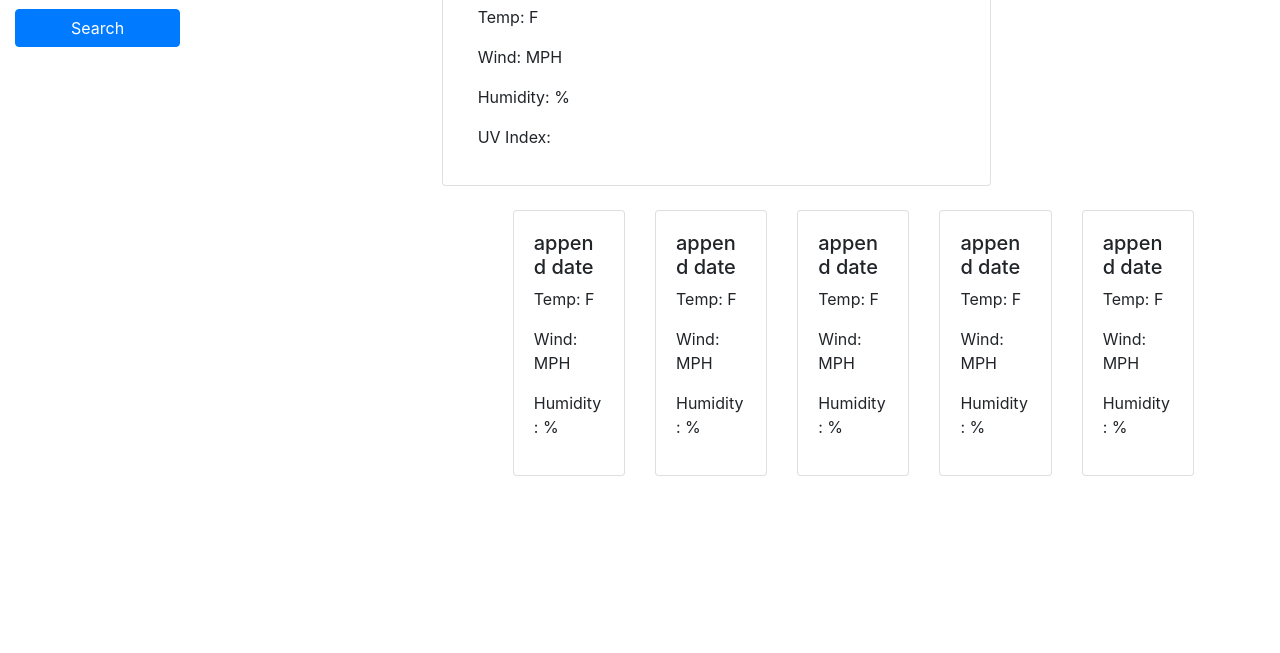
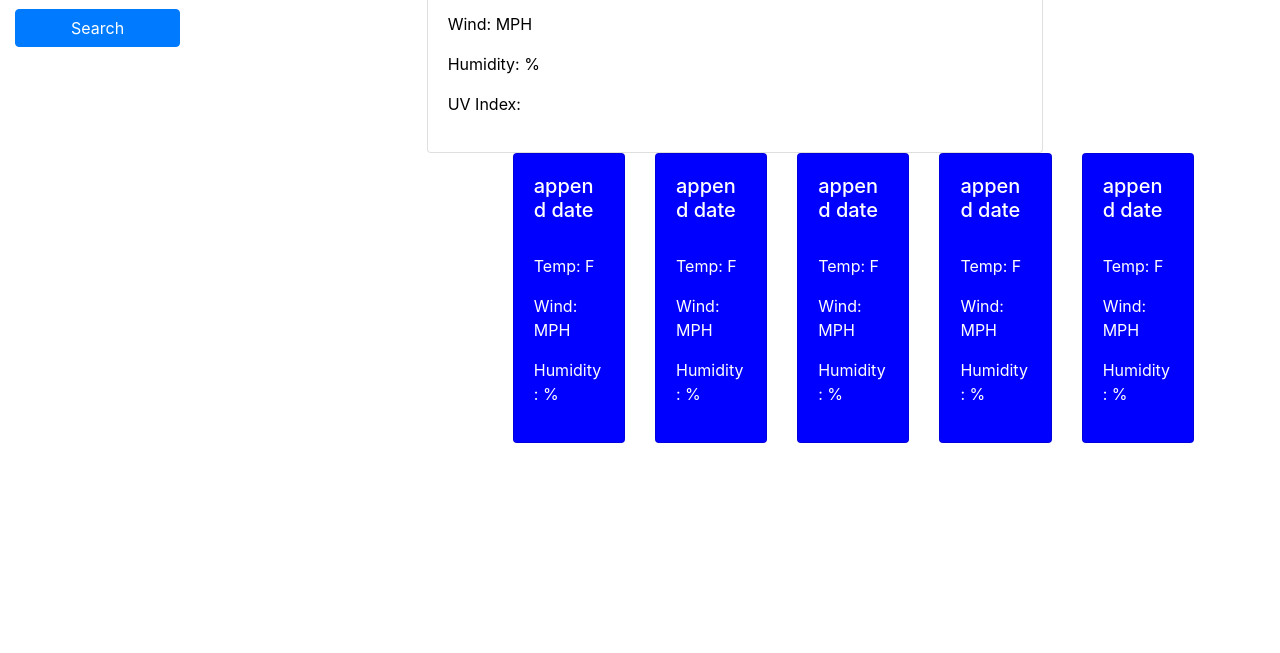
Before and after one commit to Jordan1570/weather-dashboard, a plain HTML site: page index.html in a window 1280 px wide. Shown: the part 147-800 px from the top of the page. Drawn offline with nearby package versions, Linux system fonts and the light colour scheme.

Commit message:
completed current weather card except the city name and date

```diff
--- a/index.html
+++ b/index.html
@@ -28,14 +28,13 @@
 
                 </ul>
             </div>
-            <div class="col-sm-8">
+
+            <div class="col-sm-8 flexDisplay">
                 <!-- forecast -->
-                <div class='.container-fluid'>
 
                 <div class='row'>
                     <!--current weather-->
-                        <div class='col-sm mb-4'>
-                            <div class="card col-sm-8">
+                    <div class="card currentDisplay">
                         <div class="card-body">
                             <h3> <span id='searchedCityName'></span>append city name with data as text context
                             </h3>
@@ -43,7 +42,6 @@
                             <p>Wind: <span id='windOfSearchedCity'></span> MPH</p>
                             <p>Humidity: <span id='humidityOfSearchedCity'></span> %</p>
                             <p>UV Index: <span id='uvIndexOfSearchedCity'></span></p>
-                                </div>
                         </div>
                     </div>
                 </div>
@@ -55,11 +53,12 @@
                     <div class="col-2 offset-sm-1">
                         <div class="card">
                             <div class="card-body">
-                                    <h5> <span id='FiveDayForecastCityOne'></span>append date
+                                <h5> <span id='forecast-title-0'></span>append date
                                 </h5>
-                                    <p>Temp: <span id='FiveDayForecastOneTemp'></span> F</p>
-                                    <p>Wind: <span id='FiveDayForecastOneWind'></span> MPH</p>
-                                    <p>Humidity: <span id='FiveDayForecastOneHumidity'></span> %</p>
+                                <img src>
+                                <p>Temp: <span id='temp-tag-0'></span> F</p>
+                                <p>Wind: <span id='wind-tag-0'></span> MPH</p>
+                                <p>Humidity: <span id='humidity-tag-0'></span> %</p>
                             </div>
                         </div>
                     </div>
@@ -67,11 +66,12 @@
                     <div class="col-2">
                         <div class="card">
                             <div class="card-body">
-                                    <h5> <span id='FiveDayForecastCityTwo'></span>append date
+                                <h5> <span id='forecast-title-1'></span>append date
                                 </h5>
-                                    <p>Temp: <span id='FiveDayForecastTwoTemp'></span> F</p>
-                                    <p>Wind: <span id='FiveDayForecastTwoWind'></span> MPH</p>
-                                    <p>Humidity: <span id='FiveDayForecastTwoHumidity'></span> %</p>
+                                <img src>
+                                <p>Temp: <span id='temp-tag-1'></span> F</p>
+                                <p>Wind: <span id='wind-tag-1'></span> MPH</p>
+                                <p>Humidity: <span id='humidity-tag-1'></span> %</p>
                             </div>
                         </div>
                     </div>
@@ -79,11 +79,12 @@
                     <div class="col-2">
                         <div class="card">
                             <div class="card-body">
-                                    <h5> <span id='FiveDayForecastCityThree'></span>append date
+                                <h5> <span id='forecast-title-2'></span>append date
                                 </h5>
-                                    <p>Temp: <span id='FiveDayForecastThreeTemp'></span> F</p>
-                                    <p>Wind: <span id='FiveDayForecastThreeWind'></span> MPH</p>
-                                    <p>Humidity: <span id='FiveDayForecastThreeHumidity'></span> %</p>
+                                <img src>
+                                <p>Temp: <span id='temp-tag-2'></span> F</p>
+                                <p>Wind: <span id='wind-tag-2'></span> MPH</p>
+                                <p>Humidity: <span id='humidity-tag-2'></span> %</p>
                             </div>
                         </div>
                     </div>
@@ -91,11 +92,12 @@
                     <div class="col-2">
                         <div class="card">
                             <div class="card-body">
-                                    <h5> <span id='FiveDayForecastCityFour'></span>append date
+                                <h5> <span id='forecase-title-3'></span>append date
                                 </h5>
-                                    <p>Temp: <span id='FiveDayForecastFourTemp'></span> F</p>
-                                    <p>Wind: <span id='FiveDayForecastFourWind'></span> MPH</p>
-                                    <p>Humidity: <span id='FiveDayForecastFourHumidity'></span> %</p>
+                                <img src>
+                                <p>Temp: <span id='temp-tag-3'></span> F</p>
+                                <p>Wind: <span id='wind-tag-3'></span> MPH</p>
+                                <p>Humidity: <span id='humidity-tag-3'></span> %</p>
                             </div>
                         </div>
                     </div>
@@ -103,11 +105,12 @@
                     <div class="col-2">
                         <div class="card">
                             <div class="card-body">
-                                    <h5> <span id='FiveDayForecastCityFive'></span>append date
+                                <h5> <span id='forecast-title-4'></span>append date
                                 </h5>
-                                    <p>Temp: <span id='FiveDayForecastFiveTemp'></span> F</p>
-                                    <p>Wind: <span id='FiveDayForecastFiveWind'></span> MPH</p>
-                                    <p>Humidity: <span id='FiveDayForecastFiveHumidity'></span> %</p>
+                                <img src>
+                                <p>Temp: <span id='temp-tag-4'></span> F</p>
+                                <p>Wind: <span id='wind-tag-4'></span> MPH</p>
+                                <p>Humidity: <span id='humidity-tag-4'></span> %</p>
                             </div>
                         </div>
                     </div>
@@ -116,7 +119,7 @@
 
 
                 </div>
-                </div>
+
             </div>
 
             <!--future forecast-->
--- a/script.js
+++ b/script.js
@@ -7,7 +7,7 @@ $("#searchBtn").on('click', function () {
   var cityInput = $('#cityInput').val()
   //  build url string + api call
   var longLatUrl = `https://api.openweathermap.org/data/2.5/weather?q=${cityInput}&appid=${oneCallWeatherApiKey}`
-  //var oneCallApi = `https://api.openweathermap.org/data/2.5/onecall?lat=${lat}&lon=${lon}&appid=${weatherDisplayKey}`
+
 
 
   fetch(longLatUrl) //longitude and latitude api
@@ -26,6 +26,9 @@ $("#searchBtn").on('click', function () {
         })
         .then(function (data) {
           console.log(data)
+
+          renderWeather(data);
+
         })
     })
 
@@ -40,18 +43,43 @@ $("#searchBtn").on('click', function () {
 
 // grabbing span with id searchedCityname and appending data into it from api
 function renderWeather(data) {
+    // displaying city name
+    var userCurrentCityDisp = document.getElementById('searchedCityName')
+    userCurrentCityDisp.textContent = data.name;
+
+    // displaying city temperature
     var temp = data.current.temp
-  var convertedTemp = (temp - 273.15) * (9 / 5) + 32
-  var userCityDisplay = document.querySelector('#searchedCityName');
-  userCityDisplay.textContent = data.
-    userCityDisplay.appendChild(userCityDisplay);
+    var convertedTemp = (temp - 273.15) * (9 / 5) + 32 // converting temp from kelvin to fahrenheit
+    var userCurrentCityTemp = document.getElementById('tempOfSearchedCity')
+    userCurrentCityTemp.textContent = convertedTemp.toFixed(2);
+
+    //displaying the current wind speed
+    var wind = document.getElementById('windOfSearchedCity')
+    wind.textContent = data.current.wind_speed;
+
+    //displaying current humidity
+    var humidity = document.getElementById('humidityOfSearchedCity')
+    humidity.textContent = data.current.humidity;
+
+    //displaying current uvi
+    var uV = document.getElementById('uvIndexOfSearchedCity')
+    uV.textContent = data.current.uvi;
+
+    // start of five day forecast
+
+    data.data.forEach(function (el, i) {
+      if (i > 4) return // only want to show first 5 days
+
+      var titleEl = document.getElementById(`forecast-title-${i}`)
 
 
+      var tempEl = document.getElementById(`temp-tag-${i}`)
+      tempEl.textContent = data.daily[0].temp.day;
 
+      var windEl = document.getElementById(`wind-tag-${i}`)
+      windEl.textContent = data.daily;
 
+      var humidityEl = document.getElementById(`humidity-tag-${i}`)
+      humidityEl.textContent = data.daily;
+    })
   }
-
-
-//on click event that saves history to local storage
-
-$
--- a/style.css
+++ b/style.css
@@ -3,3 +3,17 @@ h1 {
     background-color: blue;
     color: white;
 }
+
+.card {
+    background-color: blue;
+    color: white;
+}
+
+.currentDisplay {
+    background-color: white;
+    color: black;
+}
+
+.fiveDayCards {
+    display: flex;
+}
```
Lines whose indentation alone changed are shown as unchanged.
